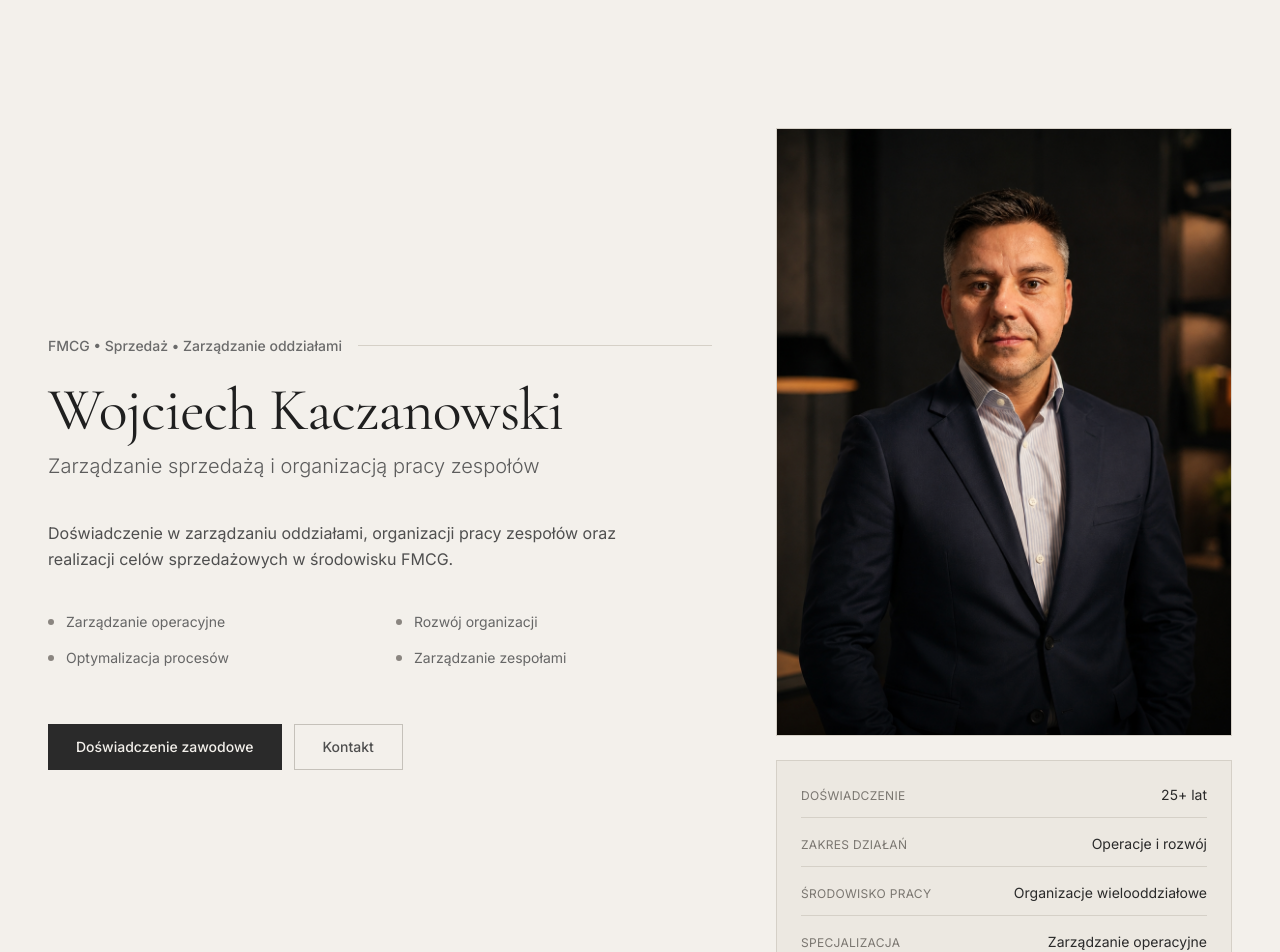
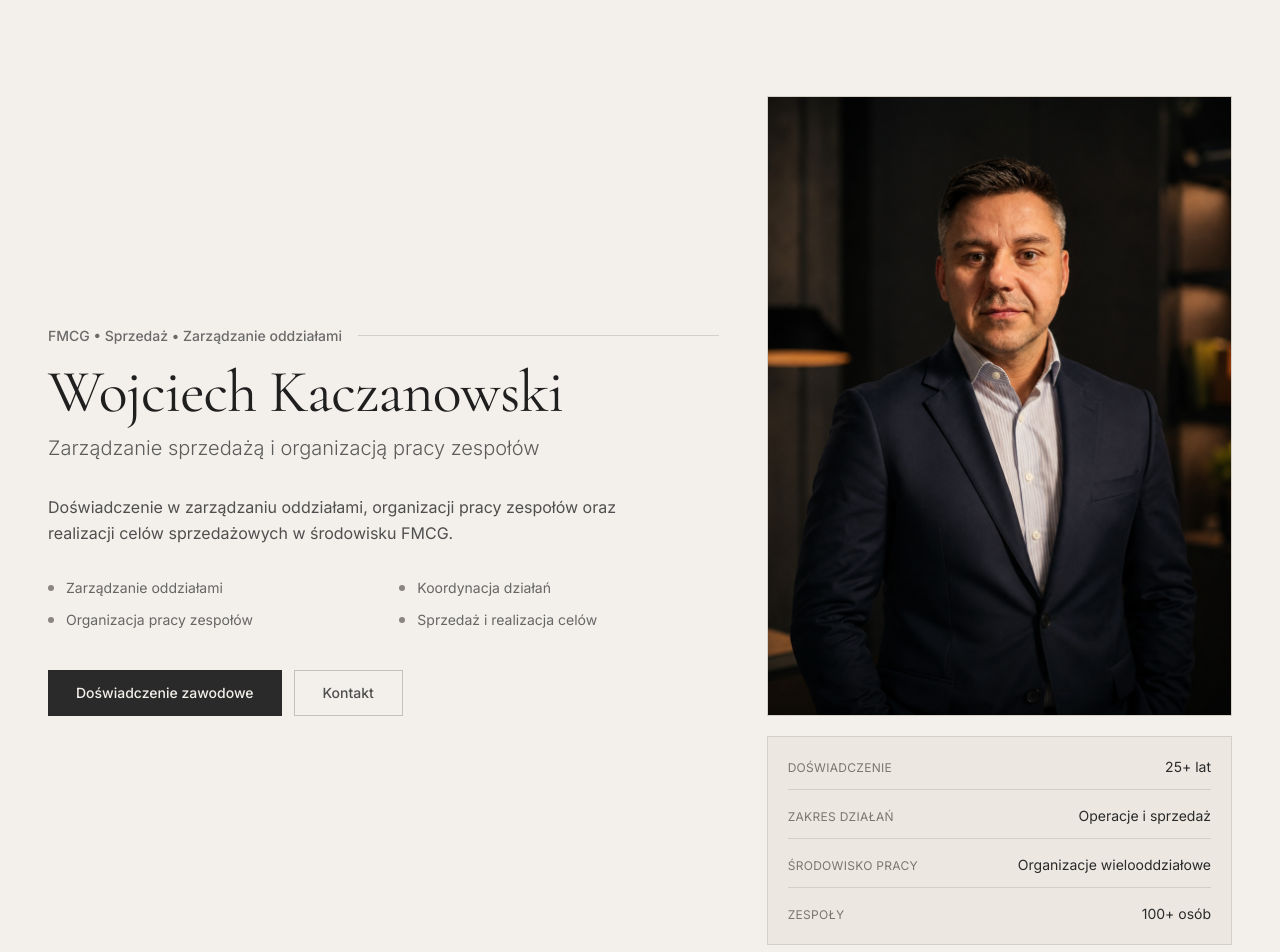
Before and after one commit to joannaklos1983/portfolio-wojciech-kaczanowski, a Next.js app: page / in a window 1280 px wide. Shown: the top 952 px of the page. Built offline with nearby package versions, Linux system fonts and the light colour scheme.

Commit message:
Update Hero.tsx

```diff
--- a/src/components/sections/Hero.tsx
+++ b/src/components/sections/Hero.tsx
@@ -7,22 +7,22 @@ import Container from '@/components/layout/Container';
 
 export default function Hero() {
   return (
-    <section className="relative flex min-h-screen items-center overflow-hidden bg-[#f3f0eb] py-24 md:py-32">
+    <section className="relative flex items-center overflow-hidden bg-[#f3f0eb] py-20 md:py-24">
       <Container className="relative z-10">
-        <div className="grid grid-cols-1 items-center gap-16 lg:grid-cols-12">
+        <div className="grid grid-cols-1 items-center gap-12 lg:grid-cols-12">
 
           {/* Lewa kolumna */}
           <motion.div
             initial={{ opacity: 0, y: 20 }}
             animate={{ opacity: 1, y: 0 }}
             transition={{ duration: 0.6 }}
-            className="space-y-10 lg:col-span-7"
+            className="space-y-8 lg:col-span-7"
           >
 
             {/* Nagłówek */}
             <div className="space-y-3">
 
-              <div className="mb-6 flex items-center gap-4">
+              <div className="mb-4 flex items-center gap-4">
                 <span className="text-sm font-medium text-[#6a6a6a]">
                   FMCG • Sprzedaż • Zarządzanie oddziałami
                 </span>
@@ -34,27 +34,27 @@ export default function Hero() {
                 Wojciech Kaczanowski
               </h1>
 
-              <p className="text-xl font-light text-[#5c5c5c]">
-               Zarządzanie sprzedażą i organizacją pracy zespołów
+              <p className="text-lg font-light text-[#5c5c5c] md:text-xl">
+                Zarządzanie sprzedażą i organizacją pracy zespołów
               </p>
 
             </div>
 
             {/* Opis */}
-            <div className="space-y-5">
+            <div>
               <p className="max-w-xl text-base leading-relaxed text-[#4f4f4f]">
-               Doświadczenie w zarządzaniu oddziałami, organizacji pracy zespołów oraz realizacji celów sprzedażowych w środowisku FMCG.
+                Doświadczenie w zarządzaniu oddziałami, organizacji pracy zespołów oraz realizacji celów sprzedażowych w środowisku FMCG.
               </p>
             </div>
 
             {/* Kompetencje */}
-            <div className="grid max-w-2xl grid-cols-1 gap-x-8 gap-y-4 sm:grid-cols-2">
+            <div className="grid max-w-2xl grid-cols-1 gap-x-8 gap-y-3 sm:grid-cols-2">
 
               <div className="flex items-center gap-3">
                 <div className="h-1.5 w-1.5 rounded-full bg-[#8a8580]" />
 
                 <span className="text-sm text-[#666666]">
-                  Zarządzanie operacyjne
+                  Zarządzanie oddziałami
                 </span>
               </div>
 
@@ -62,7 +62,7 @@ export default function Hero() {
                 <div className="h-1.5 w-1.5 rounded-full bg-[#8a8580]" />
 
                 <span className="text-sm text-[#666666]">
-                  Rozwój organizacji
+                  Koordynacja działań
                 </span>
               </div>
 
@@ -70,7 +70,7 @@ export default function Hero() {
                 <div className="h-1.5 w-1.5 rounded-full bg-[#8a8580]" />
 
                 <span className="text-sm text-[#666666]">
-                  Optymalizacja procesów
+                  Organizacja pracy zespołów
                 </span>
               </div>
 
@@ -78,14 +78,14 @@ export default function Hero() {
                 <div className="h-1.5 w-1.5 rounded-full bg-[#8a8580]" />
 
                 <span className="text-sm text-[#666666]">
-                  Zarządzanie zespołami
+                  Sprzedaż i realizacja celów
                 </span>
               </div>
 
             </div>
 
             {/* CTA */}
-            <div className="flex flex-col gap-3 pt-4 sm:flex-row">
+            <div className="flex flex-col gap-3 pt-2 sm:flex-row">
 
               <a
                 href="#doswiadczenie"
@@ -113,7 +113,7 @@ export default function Hero() {
             className="lg:col-span-5"
           >
 
-            <div className="space-y-6">
+            <div className="space-y-5">
 
               {/* Zdjęcie */}
               <div className="relative aspect-[3/4] overflow-hidden border border-[#d5d0c7] bg-[#ece8e1]">
@@ -127,7 +127,7 @@ export default function Hero() {
               </div>
 
               {/* Informacje */}
-              <div className="border border-[#d5d0c7] bg-[#ece8e1] p-6">
+              <div className="border border-[#d5d0c7] bg-[#ece8e1] p-5">
 
                 <div className="space-y-4">
 
@@ -147,7 +147,7 @@ export default function Hero() {
                     </span>
 
                     <span className="text-sm text-[#2a2a2a]">
-                      Operacje i rozwój
+                      Operacje i sprzedaż
                     </span>
                   </div>
 
@@ -163,11 +163,11 @@ export default function Hero() {
 
                   <div className="flex items-baseline justify-between">
                     <span className="text-xs uppercase tracking-wide text-[#7a7670]">
-                      Specjalizacja
+                      Zespoły
                     </span>
 
                     <span className="text-sm text-[#2a2a2a]">
-                      Zarządzanie operacyjne
+                      100+ osób
                     </span>
                   </div>
 
```
